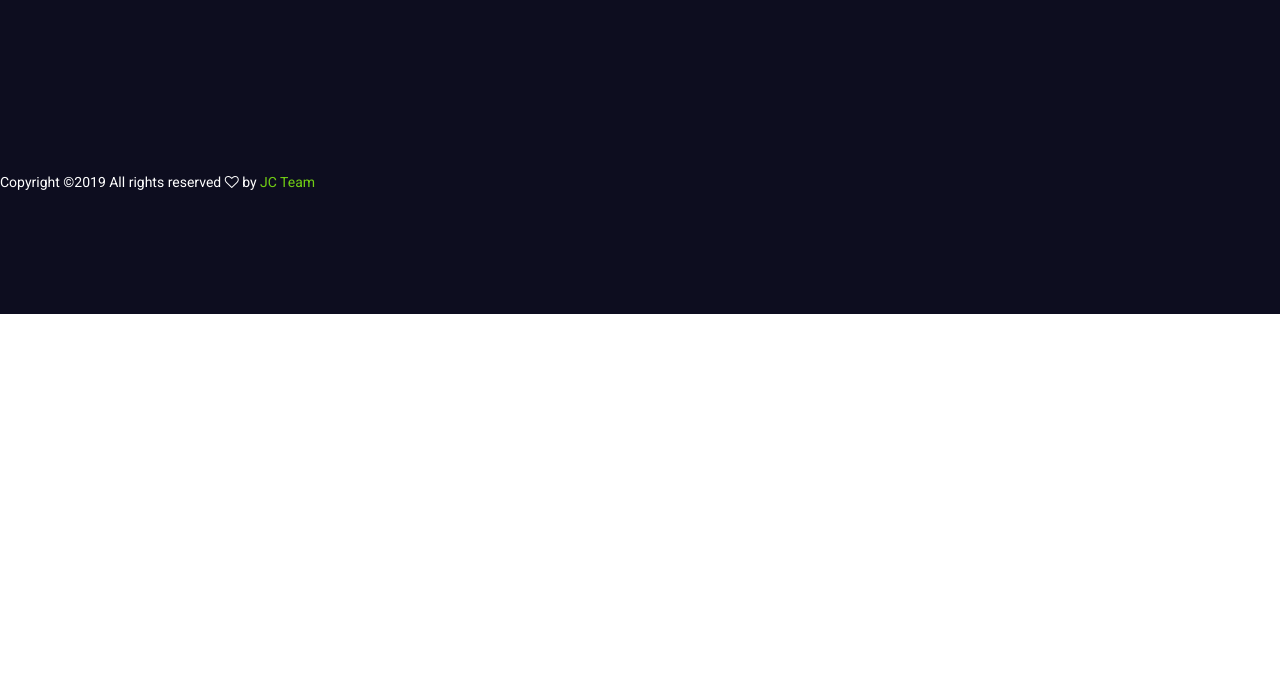
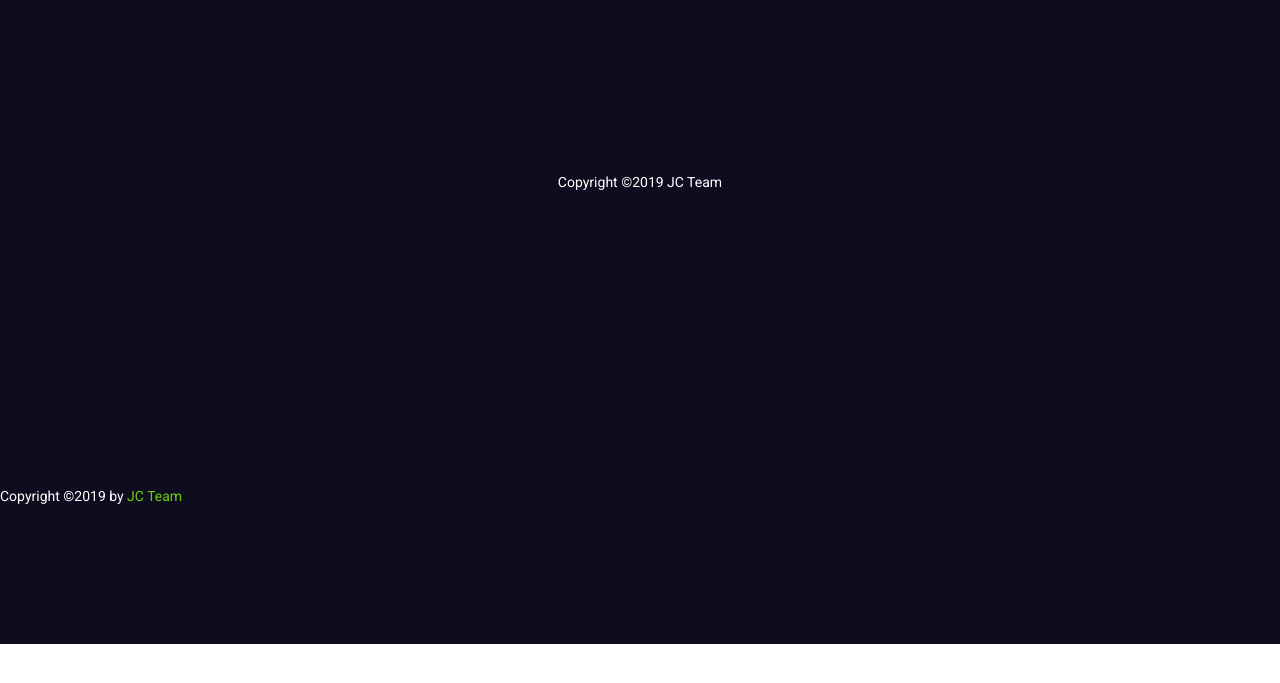
Before and after one commit to mahsasavira/sewain.online, a PHP site: the page made by application/views/templates/footer.php in a window 1280 px wide. Shown: the top 683 px of the page. Run offline with PHP 8.4, Linux system fonts and the light colour scheme; the template is opened without the code that fills it, so the values that code supplies are empty.

Commit message:
Fix navbar dan footer

```diff
--- a/application/views/templates/footer.php
+++ b/application/views/templates/footer.php
@@ -1,74 +1,14 @@
   <!--================ start footer Area  =================-->
   <footer class="footer-area section_gap">
-    <!-- <div class="container">
-      <div class="row">
-        <div class="col-lg-2 col-md-6 single-footer-widget">
-          <h4>Top Products</h4>
-          <ul>
-            <li><a href="#">Managed Website</a></li>
-            <li><a href="#">Manage Reputation</a></li>
-            <li><a href="#">Power Tools</a></li>
-            <li><a href="#">Marketing Service</a></li>
-          </ul>
-        </div>
-        <div class="col-lg-2 col-md-6 single-footer-widget">
-          <h4>Quick Links</h4>
-          <ul>
-            <li><a href="#">Jobs</a></li>
-            <li><a href="#">Brand Assets</a></li>
-            <li><a href="#">Investor Relations</a></li>
-            <li><a href="#">Terms of Service</a></li>
-          </ul>
-        </div>
-        <div class="col-lg-2 col-md-6 single-footer-widget">
-          <h4>Features</h4>
-          <ul>
-            <li><a href="#">Jobs</a></li>
-            <li><a href="#">Brand Assets</a></li>
-            <li><a href="#">Investor Relations</a></li>
-            <li><a href="#">Terms of Service</a></li>
-          </ul>
-        </div>
-        <div class="col-lg-2 col-md-6 single-footer-widget">
-          <h4>Resources</h4>
-          <ul>
-            <li><a href="#">Guides</a></li>
-            <li><a href="#">Research</a></li>
-            <li><a href="#">Experts</a></li>
-            <li><a href="#">Agencies</a></li>
-          </ul>
-        </div>
-        <div class="col-lg-4 col-md-6 single-footer-widget">
-          <h4>Newsletter</h4>
-          <p>You can trust us. we only send promo offers,</p>
-          <div class="form-wrap" id="mc_embed_signup">
-            <form target="_blank" action="https://spondonit.us12.list-manage.com/subscribe/post?u=1462626880ade1ac87bd9c93a&amp;id=92a4423d01"
-              method="get" class="form-inline">
-              <input class="form-control" name="EMAIL" placeholder="Your Email Address" onfocus="this.placeholder = ''"
-                onblur="this.placeholder = 'Your Email Address '" required="" type="email">
-              <button class="click-btn btn btn-default">Subscribe</button>
-              <div style="position: absolute; left: -5000px;">
-                <input name="b_36c4fd991d266f23781ded980_aefe40901a" tabindex="-1" value="" type="text">
-              </div>
-
-              <div class="info"></div>
-            </form>
+      <div class="container">
+          <div class="footer-bottom row text-center">
+              <p class="footer-text m-0 col-md-12">
+                  Copyright &copy;<script>
+                      document.write(new Date().getFullYear());
+                  </script> JC Team
+              </p>
           </div>
-        </div>
-      </div> -->
-      <div class="footer-bottom row align-items-center">
-        <p class="footer-text m-0 col-lg-8 col-md-12">
-          <!-- Link back to Colorlib can't be removed. Template is licensed under CC BY 3.0. -->
-            Copyright &copy;<script>document.write(new Date().getFullYear());</script> All rights reserved <i class="fa fa-heart-o" aria-hidden="true"></i>  by <a>   JC Team</a>
-          <!-- Link back to Colorlib can't be removed. Template is licensed under CC BY 3.0. --></p>
-        <!-- <div class="col-lg-4 col-md-12 footer-social">
-          <a href="#"><i class="fa fa-facebook"></i></a>
-          <a href="#"><i class="fa fa-twitter"></i></a>
-          <a href="#"><i class="fa fa-dribbble"></i></a>
-          <a href="#"><i class="fa fa-behance"></i></a>
-        </div> -->
       </div>
-    </div>
   </footer>
   <!--================ End footer Area  =================-->
 
@@ -88,6 +28,6 @@
   <script src="<?php echo base_url('assets/'); ?>vendors/counter-up/jquery.counterup.js"></script>
   <script src="<?php echo base_url('assets/'); ?>js/mail-script.js"></script>
   <script src="<?php echo base_url('assets/'); ?>js/theme.js"></script>
-</body>
+  </body>
 
-</html>
+  </html>
--- /dev/null
+++ b/application/views/templates/footer1.php
@@ -0,0 +1,31 @@
+  <!--================ start footer Area  =================-->
+  <footer class="footer-area section_gap">
+    <div class="footer-bottom row justifyc-content-center">
+      <p class="footer-text col-md-auto">
+        Copyright &copy;<script>
+          document.write(new Date().getFullYear());
+        </script> by <a> JC Team</a>
+      </p>
+    </div>
+  </footer>
+  <!--================ End footer Area  =================-->
+
+  <!-- Optional JavaScript -->
+  <!-- jQuery first, then Popper.js, then Bootstrap JS -->
+  <script src="<?php echo base_url('assets/'); ?>js/jquery-3.2.1.min.js"></script>
+  <script src="<?php echo base_url('assets/'); ?>js/popper.js"></script>
+  <script src="<?php echo base_url('assets/'); ?>js/bootstrap.min.js"></script>
+  <script src="<?php echo base_url('assets/'); ?>js/stellar.js"></script>
+  <script src="<?php echo base_url('assets/'); ?>vendors/lightbox/simpleLightbox.min.js"></script>
+  <script src="<?php echo base_url('assets/'); ?>vendors/nice-select/js/jquery.nice-select.min.js"></script>
+  <script src="<?php echo base_url('assets/'); ?>vendors/isotope/imagesloaded.pkgd.min.js"></script>
+  <script src="<?php echo base_url('assets/'); ?>vendors/isotope/isotope-min.js"></script>
+  <script src="<?php echo base_url('assets/'); ?>vendors/owl-carousel/owl.carousel.min.js"></script>
+  <script src="<?php echo base_url('assets/'); ?>js/jquery.ajaxchimp.min.js"></script>
+  <script src="<?php echo base_url('assets/'); ?>vendors/counter-up/jquery.waypoints.min.js"></script>
+  <script src="<?php echo base_url('assets/'); ?>vendors/counter-up/jquery.counterup.js"></script>
+  <script src="<?php echo base_url('assets/'); ?>js/mail-script.js"></script>
+  <script src="<?php echo base_url('assets/'); ?>js/theme.js"></script>
+  </body>
+
+  </html>
```
Also changed, not shown: application/views/templates/navbar.php (+3 -32 lines).
